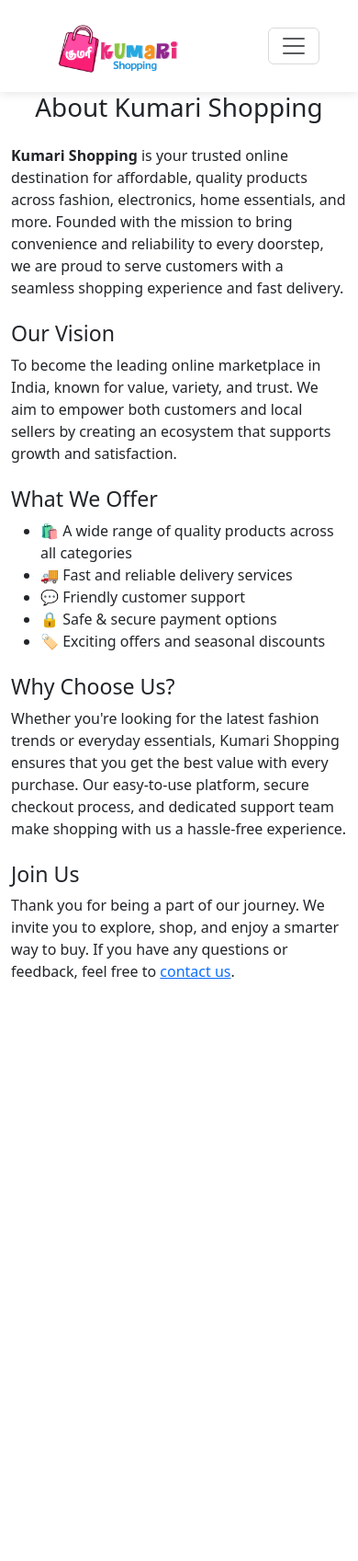
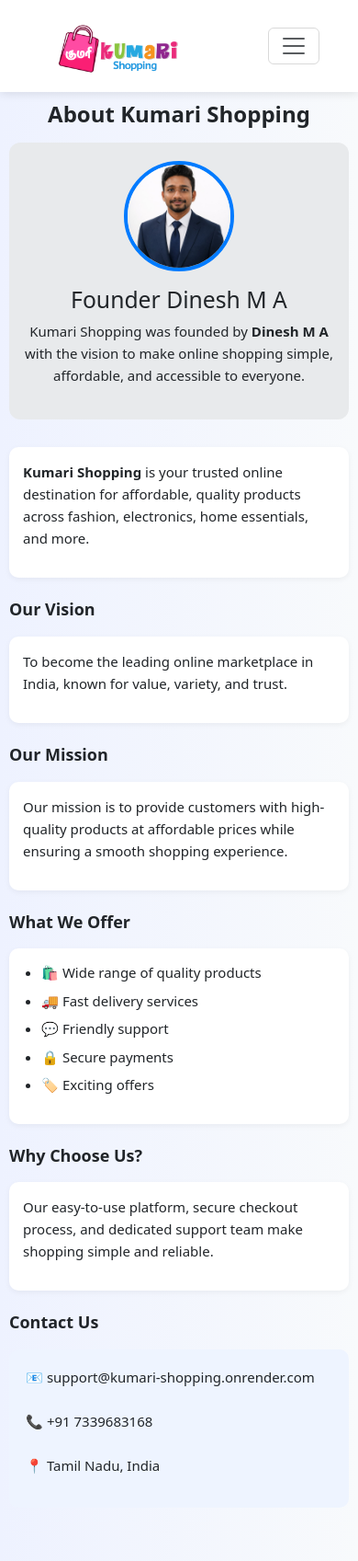
Before and after one commit to dineshdinu21/Ecommerce, a Django app: page /about/ in a window 390 px wide. Shown: the whole page at 92% size. Before the commit the page ends 1064 px from the top, so only its background shows below. Run offline with Django 5.2, Linux system fonts and the light colour scheme.

Commit message:
About page updated

```diff
--- a/templates/about.html
+++ b/templates/about.html
@@ -1,37 +1,244 @@
 {% extends "base.html" %}
-{% block content %}
 {% load static %}
 
+{% block content %}
+
+<style>
+
+body {
+    background: linear-gradient(to right, #eef2ff, #f8fafc);
+}
+
+.container {
+    max-width: 1000px;
+    margin: auto;
+    padding: 15px;
+}
+
+/* Founder Section */
+
+.founder-section {
+    text-align: center;
+    padding: 25px 15px;
+    background: #e8eaec;
+    {% comment %} background: #f8f9fa; {% endcomment %}
+    border-radius: 12px;
+    margin-bottom: 30px;
+}
+
+.founder-img {
+    width: 160px;
+    height: 160px;
+    border-radius: 50%;
+    object-fit: cover;
+    border: 4px solid #007bff;
+}
+
+/* Section Box */
+
+.section-box {
+    background: #ffffff;
+    padding: 18px;
+    border-radius: 10px;
+    margin-top: 18px;
+    box-shadow: 0 2px 6px rgba(0,0,0,0.05);
+}
+
+/* Headings */
+
+h1 {
+    font-size: 32px;
+    font-weight: 600;
+}
+
+h3 {
+    font-size: 22px;
+    font-weight: 600;
+}
+
+/* Lists */
+
+ul {
+    padding-left: 20px;
+}
+
+li {
+    margin-bottom: 8px;
+}
+
+/* Contact */
+
+.contact-box {
+    background: #eef4ff;
+    padding: 18px;
+    border-radius: 10px;
+    margin-top: 18px;
+}
+
+/* ---------- Tablet ---------- */
+
+@media (max-width: 992px) {
+
+    h1 {
+        font-size: 28px;
+    }
+
+    h3 {
+        font-size: 20px;
+    }
+
+    .founder-img {
+        width: 140px;
+        height: 140px;
+    }
+
+}
+
+/* ---------- Mobile ---------- */
+
+@media (max-width: 576px) {
+
+    .container {
+        padding: 10px;
+    }
+
+    h1 {
+        font-size: 24px;
+        text-align: center;
+    }
+
+    h3 {
+        font-size: 18px;
+    }
+
+    p {
+        font-size: 15px;
+        line-height: 1.6;
+    }
+
+    li {
+        font-size: 15px;
+    }
+
+    .founder-section {
+        padding: 20px 10px;
+    }
+
+    .founder-img {
+        width: 120px;
+        height: 120px;
+    }
+
+    .section-box {
+        padding: 15px;
+    }
+
+}
+
+</style>
+
 <div class="container my-5">
-  <h1 class="mb-4">About Kumari Shopping</h1>
+
+    <!-- Founder Section -->
+    <h1 class="mb-3">About Kumari Shopping</h1>
+    <div class="founder-section">
+
+        <img src="{% static 'images/dinesh.jpeg' %}"
+             alt="Founder Dinesh"
+             class="founder-img">
+
+        <h2 class="mt-3">Founder Dinesh M A</h2>
 
         <p>
-    <strong>Kumari Shopping</strong> is your trusted online destination for affordable, quality products across fashion, electronics, home essentials, and more. Founded with the mission to bring convenience and reliability to every doorstep, we are proud to serve customers with a seamless shopping experience and fast delivery.
+            Kumari Shopping was founded by <strong>Dinesh M A</strong> with the vision
+            to make online shopping simple, affordable, and accessible to everyone.
         </p>
 
-  <h3 class="mt-4">Our Vision</h3>
+    </div>
+
+    <!-- About -->
+
+    <div class="section-box">
+
         <p>
-    To become the leading online marketplace in India, known for value, variety, and trust. We aim to empower both customers and local sellers by creating an ecosystem that supports growth and satisfaction.
+            <strong>Kumari Shopping</strong> is your trusted online destination
+            for affordable, quality products across fashion, electronics,
+            home essentials, and more.
         </p>
 
+    </div>
+
+    <!-- Vision -->
+
+    <h3 class="mt-4">Our Vision</h3>
+
+    <div class="section-box">
+
+        <p>
+            To become the leading online marketplace in India, known for
+            value, variety, and trust.
+        </p>
+
+    </div>
+
+    <!-- Mission -->
+
+    <h3 class="mt-4">Our Mission</h3>
+
+    <div class="section-box">
+
+        <p>
+            Our mission is to provide customers with high-quality products
+            at affordable prices while ensuring a smooth shopping experience.
+        </p>
+
+    </div>
+
+    <!-- What We Offer -->
+
     <h3 class="mt-4">What We Offer</h3>
+
+    <div class="section-box">
+
         <ul>
-    <li>🛍️ A wide range of quality products across all categories</li>
-    <li>🚚 Fast and reliable delivery services</li>
-    <li>💬 Friendly customer support</li>
-    <li>🔒 Safe & secure payment options</li>
-    <li>🏷️ Exciting offers and seasonal discounts</li>
+            <li>🛍️ Wide range of quality products</li>
+            <li>🚚 Fast delivery services</li>
+            <li>💬 Friendly support</li>
+            <li>🔒 Secure payments</li>
+            <li>🏷️ Exciting offers</li>
         </ul>
 
+    </div>
+
+    <!-- Why Choose Us -->
+
     <h3 class="mt-4">Why Choose Us?</h3>
+
+    <div class="section-box">
+
         <p>
-    Whether you're looking for the latest fashion trends or everyday essentials, Kumari Shopping ensures that you get the best value with every purchase. Our easy-to-use platform, secure checkout process, and dedicated support team make shopping with us a hassle-free experience.
+            Our easy-to-use platform, secure checkout process, and
+            dedicated support team make shopping simple and reliable.
         </p>
 
-  <h3 class="mt-4">Join Us</h3>
+    </div>
+
+    <!-- Contact -->
+
+    <h3 class="mt-4">Contact Us</h3>
+
+    <div class="contact-box">
+
         <p>
-    Thank you for being a part of our journey. We invite you to explore, shop, and enjoy a smarter way to buy. If you have any questions or feedback, feel free to <a href="#">contact us</a>.
+            📧 support@kumari-shopping.onrender.com
+            <br><br>
+            📞 +91 7339683168
+            <br><br>
+            📍 Tamil Nadu, India
         </p>
+
+    </div>
+
 </div>
 
 {% endblock %}
```
Also changed, not shown: templates/about2.html (added, +37 -0 lines), db.sqlite3, static/images/dinesh.jpeg (added). Lines whose indentation alone changed are shown as unchanged.
